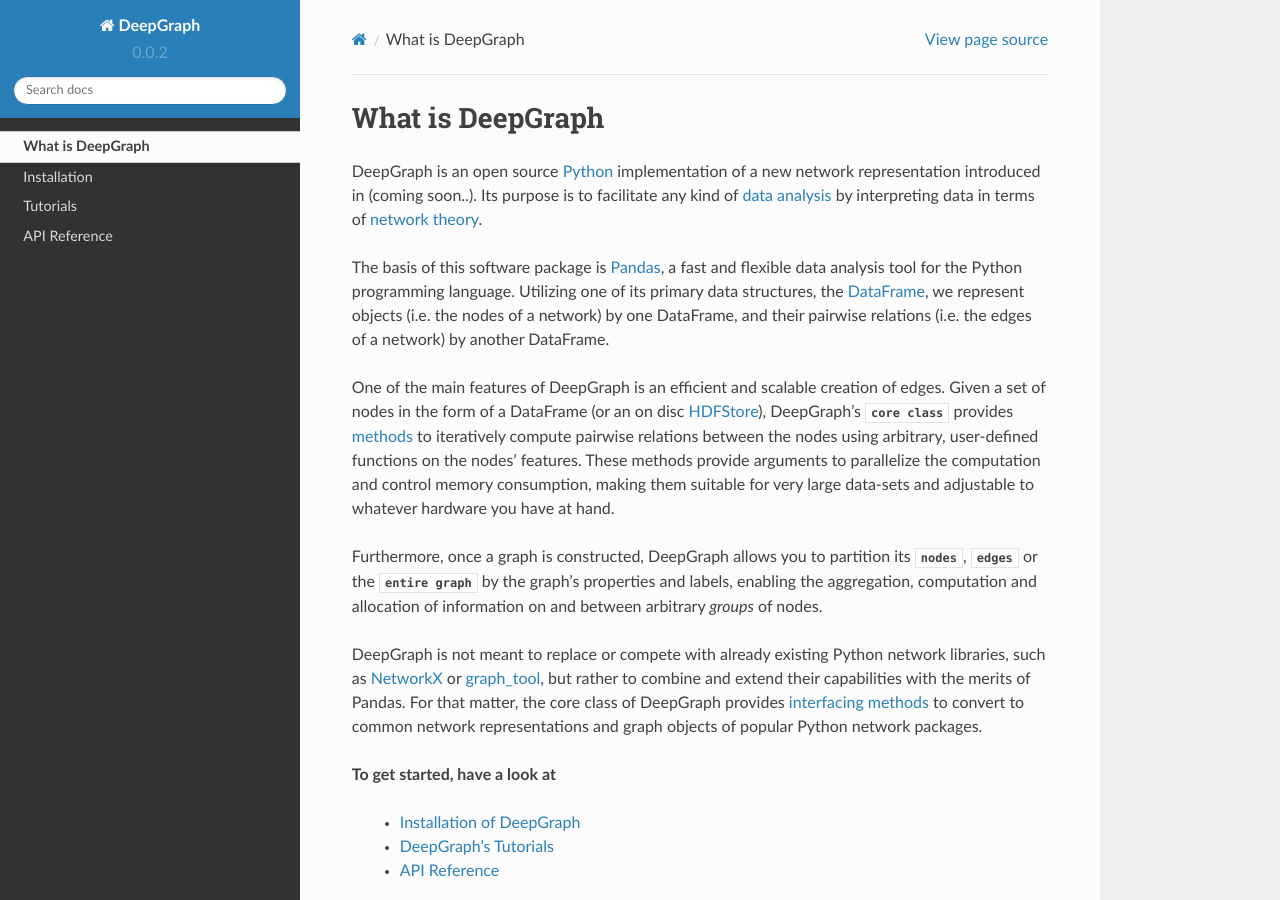
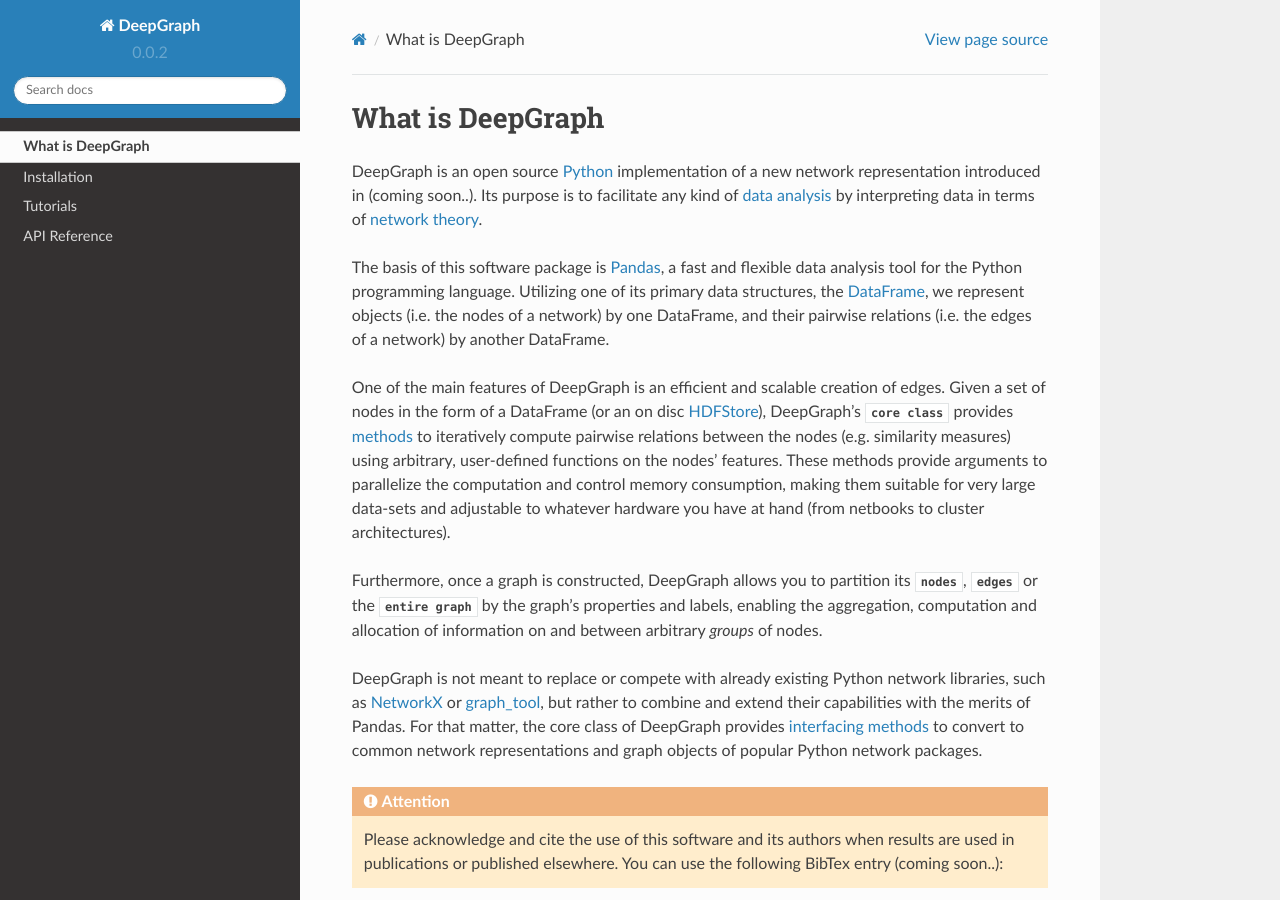
Before and after one commit to deepgraph/deepgraph, a Sphinx documentation site: the page built from doc/source/what_is_deepgraph.rst, in a window 1280 px wide and 900 px high. Built offline with Sphinx 7.4.7 and the Read the Docs theme 2.0.0, drawn with Linux system fonts in a browser that asks for light colours.

Commit message:
add citation remark.

```diff
--- a/doc/source/what_is_deepgraph.rst
+++ b/doc/source/what_is_deepgraph.rst
@@ -5,34 +5,32 @@
 What is DeepGraph
 *****************
 
-DeepGraph is an open source `Python <https://www.python.org/>`_ implementation of a new network
-representation introduced in (coming soon..). Its purpose is to facilitate any kind of
+DeepGraph is an open source `Python <https://www.python.org/>`_ implementation
+of a new network representation introduced in (coming soon..). Its purpose is
+to facilitate any kind of
 `data analysis <https://en.wikipedia.org/wiki/Data_analysis>`_ by
 interpreting data in terms of
 `network theory <https://en.wikipedia.org/wiki/Network_theory>`_.
 
 The basis of this software package is `Pandas <http://pandas.pydata.org/>`_, a
-fast and flexible data analysis tool for the Python programming language. Utilizing one of
-its primary data structures, the
+fast and flexible data analysis tool for the Python programming language.
+Utilizing one of its primary data structures, the
 `DataFrame <http://pandas.pydata.org/pandas-docs/stable/generated/pandas.DataFrame.html>`_,
 we represent objects (i.e. the nodes of a network) by one DataFrame, and their
 pairwise relations (i.e. the edges of a network) by another DataFrame.
 
-.. This
- enables the representation and analysis of diverse properties of objects and
- their relations in a computationally highly efficient and scalable manner.
+One of the main features of DeepGraph is an efficient and scalable creation of
+edges. Given a set of nodes in the form of a DataFrame (or an on disc
+`HDFStore <http://pandas.pydata.org/pandas-docs/stable/io.html#hdf5-pytables>`_),
+DeepGraph's :py:meth:`core class <deepgraph.deepgraph.DeepGraph>` provides
+:ref:`methods <creating_edges>` to iteratively compute pairwise relations
+between the nodes (e.g. similarity measures) using arbitrary, user-defined
+functions on the nodes' features. These methods provide arguments to
+parallelize the computation and control memory consumption, making them
+suitable for very large data-sets and adjustable to whatever hardware you have
+at hand (from netbooks to cluster architectures).
 
-One of the main features of DeepGraph is an efficient and scalable creation of edges. Given a set of
-nodes in the form of a DataFrame (or an on disc `HDFStore <http://pandas.pydata.org/pandas-docs/stable/io.html#hdf5-pytables>`_), DeepGraph's
-:py:meth:`core class <deepgraph.deepgraph.DeepGraph>` provides :ref:`methods <creating_edges>` to
-iteratively compute pairwise relations between the nodes using arbitrary,
-user-defined functions on the nodes' features. These methods provide arguments
-to parallelize the computation and control memory consumption, making them
-suitable for very large data-sets and adjustable to whatever hardware you have
-at hand.
-
-Furthermore, once a graph is
-constructed, DeepGraph allows you to partition its
+Furthermore, once a graph is constructed, DeepGraph allows you to partition its
 :py:meth:`nodes <deepgraph.deepgraph.DeepGraph.partition_nodes>`,
 :py:meth:`edges <deepgraph.deepgraph.DeepGraph.partition_edges>` or the
 :py:meth:`entire graph <deepgraph.deepgraph.DeepGraph.partition_graph>` by the
@@ -41,10 +39,17 @@
 
 DeepGraph is not meant to replace or compete with already existing Python
 network libraries, such as `NetworkX <https://networkx.github.io/>`_ or
-`graph\_tool <https://graph-tool.skewed.de/>`_, but rather to combine and extend
-their capabilities with the merits of Pandas. For that matter, the core class
-of DeepGraph provides :ref:`interfacing methods <interfacing_methods>` to convert to common network
-representations and graph objects of popular Python network packages.
+`graph\_tool <https://graph-tool.skewed.de/>`_, but rather to combine and
+extend their capabilities with the merits of Pandas. For that matter, the core
+class of DeepGraph provides :ref:`interfacing methods <interfacing_methods>` to
+convert to common network representations and graph objects of popular Python
+network packages.
+
+.. attention::
+
+   Please acknowledge and cite the use of this software and its authors when
+   results are used in publications or published elsewhere. You can use the
+   following BibTex entry (coming soon..):
 
 **To get started, have a look at**
 
```
